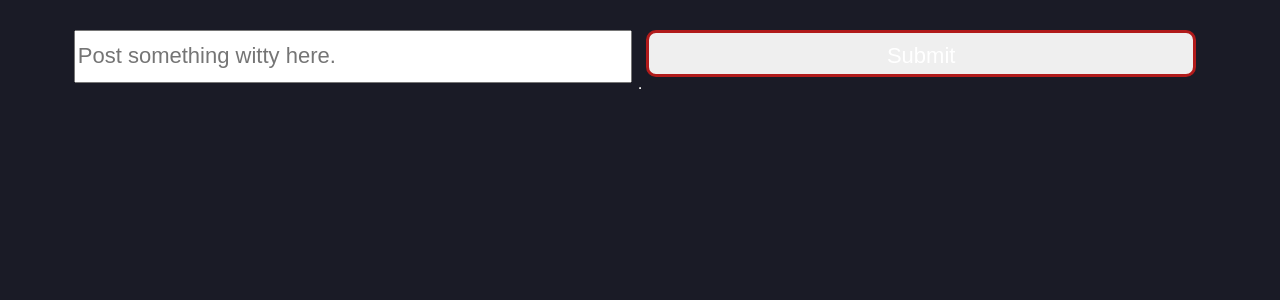
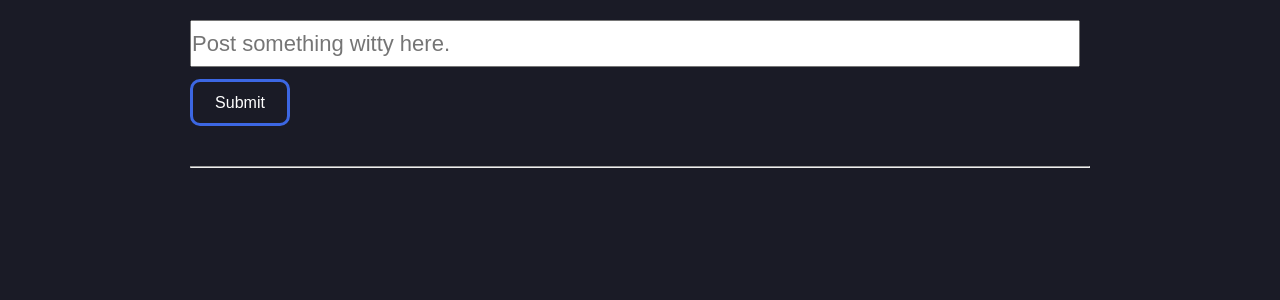
Before and after one commit to StarbustDaddy/Bright-Ideas, a Flask app: page /dashboard in a window 1280 px wide. Shown: the part 111-411 px from the top of the page. Run offline with Flask 2, Linux system fonts and the light colour scheme; the visitor is signed in with stand-in values (Sample User, id 1); data that the repository does not hold is empty; parts of the project's set-up code (start-up, migrations or seed data) failed here and were passed over.

Commit message:
Update user_main.css

```diff
--- a/flask_app/static/css/user_main.css
+++ b/flask_app/static/css/user_main.css
@@ -1,8 +1,9 @@
 @import url("https://fonts.googleapis.com/css2?family=Poppins:wght@300&display=swap");
 
 * {
-  margin: auto;
-  padding: auto;
+  margin: 0;
+  padding: 0;
+  box-sizing: border-box;
 }
 body {
   margin-top: 40px;
@@ -27,16 +28,24 @@
   margin-left: 10px;
 }
 
+.hello_user{
+  color: white;
+  font-size: 22px;
+  margin-left: 0px;
+}
+
 input {
   font-size: 22px;
-  width: 550px;
+  width: 890px;
   height: 47px;
 }
 
-/* ===================================================== */
-/* a LINK BUTTON CSS */
+hr{
+  margin-bottom: 40px;
+}
+
 .button {
-  display: inline-block;
+  display: block;
   color: #fff;
   text-decoration: none;
   padding: 10px 25px;
@@ -53,53 +62,14 @@
     box-shadow: 0 0 25px #5ddcff, 0 0 50px hsl(0, 74%, 40%);
   }
 }
-/* ===================================================== */
-/* POST IDEA CSS */
-.post_button {
-  display: inline-block;
-  text-decoration: none;
-  color: #fff;
-  padding: 3px;
-  border-radius: 6px;
-  position: absolute;
-  overflow: hidden;
-  margin-left: 15px;
+
+.button-post{
+  background-color: rgba(122, 122, 122, 0);
+  border: solid #3c67e3;
+  width: 100px;
+  font-size: 16px;
+  padding: 10px;
+  margin-bottom: 40px;
+  margin-left: 0px;
+  margin-top: 12px;
 }
-
-.post_button::before {
-  content: "";
-  position: absolute;
-  top: 0;
-  left: 0;
-  width: 200%;
-  height: 100%;
-  background: linear-gradient(
-    115deg,
-    #4fcf70,
-    #fad648,
-    #a767e5,
-    #12bcfe,
-    #44ce7b
-  );
-  background-size: 50% 100%;
-  border-radius: inherit;
-}
-
-.post_button:hover::before {
-  animation: animate_border 0.75s linear infinite;
-}
-
-.post_button span {
-  display: block;
-  background-color: #000;
-  padding: 13px 20px;
-  border-radius: 3px;
-  position: relative;
-  z-index: 2;
-}
-
-@keyframes animate_border {
-  to {
-    transform: translateX(-50%);
-  }
-}
```
